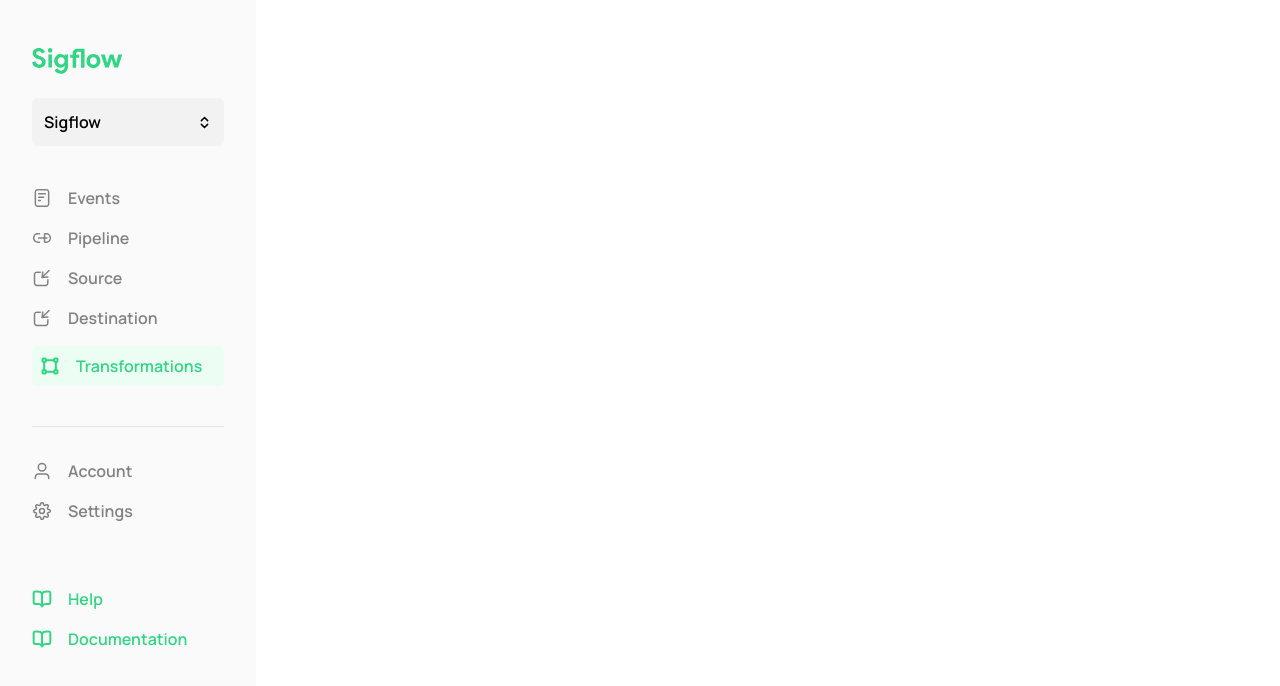
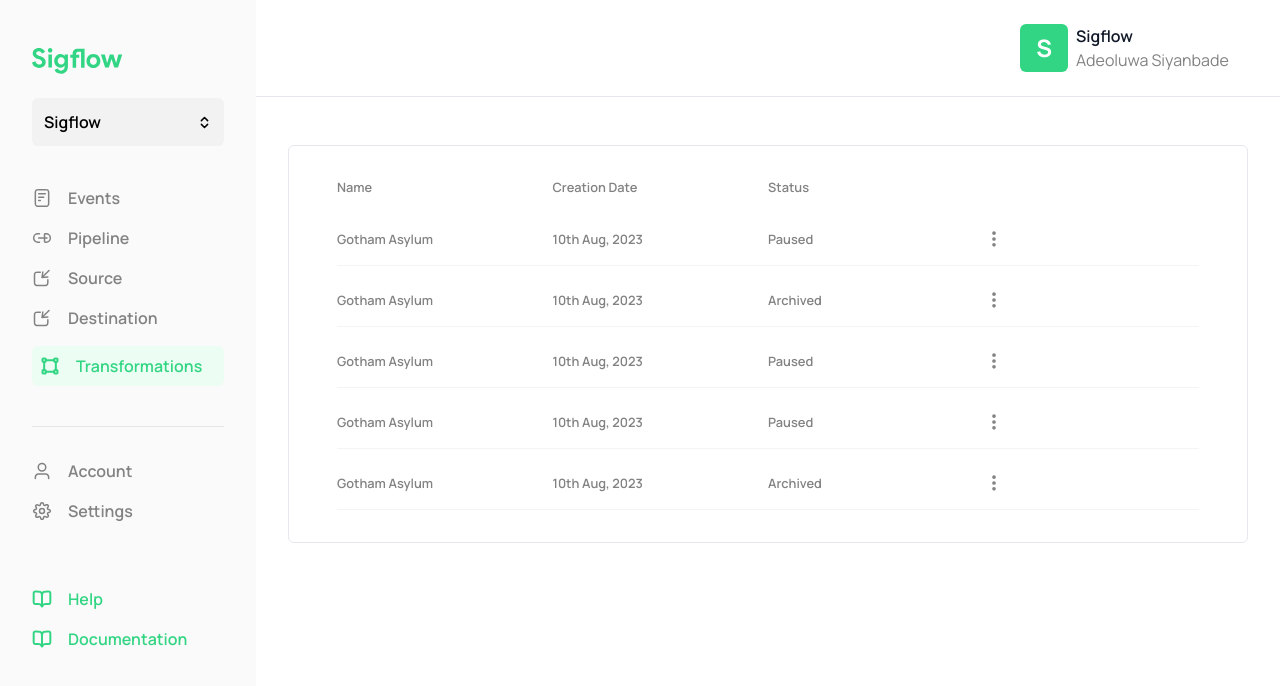
Before and after one commit to Sheriff-Oladimeji/sigFlow, a Next.js app: page /dashboard in a window 1280 px wide. Shown: the top 686 px of the page. Built offline with nearby package versions, Linux system fonts and the light colour scheme.

Commit message:
feat update dashboard

```diff
--- a/src/app/dashboard/page.tsx
+++ b/src/app/dashboard/page.tsx
@@ -1,10 +1,12 @@
 import Navbar from '@/components/Navbar'
+import Transformation from '@/components/Transformation'
 import React from 'react'
 
 const page = () => {
   return (
-    <section className='min-h-screen h-screen'>
-      <Navbar/>
+    <section className='min-h-screen h-screen flex flex-col md:flex-row'>
+      <Navbar />
+      <Transformation/>
    </section>
   )
 }
--- a/src/app/page.tsx
+++ b/src/app/page.tsx
@@ -22,17 +22,17 @@ const page = () => {
             <Login />
             <p className="text-[#828282] font-semibold text-center mb-4">OR</p>
             <div className="flex  items-center gap-6">
-              <p className="flex gap-4 border  border-gray-300 rounded-lg items-center p-2">
+              <p className="flex gap-4 border flex-col sm:flex-row   border-gray-300 rounded-lg items-center p-2">
                 <span className="text-sm">Sign in with Github</span>
                 <Image src={github} alt="" />
               </p>
-              <p className="flex gap-4 border  border-gray-300 rounded-lg items-center p-2">
-                <span className="text-sm">Sign in with Github</span>
+              <p className="flex flex-col sm:flex-row gap-4 border  border-gray-300 rounded-lg items-center p-2">
+                <span className="text-sm">Sign in with Google</span>
                 <Image src={google} alt="" />
               </p>
             </div>
             <div className="flex flex-col items-center mt-4">
-              <p className="flex gap-4 border  border-gray-300 rounded-lg items-center p-2">
+              <p className="flex gap-4 border   border-gray-300 rounded-lg items-center p-2">
                 <span className="text-sm">Sign in with SS0</span>
                 <Image src={key} alt="" />
               </p>
@@ -40,7 +40,10 @@ const page = () => {
           </div>
         </main>
         <span className="text-dark flex justify-center items-center gap-1 mt-3">
-          Don’t have an account? <Link href="/signup" className="text-green font-semibold">Sign Up</Link>
+          Don’t have an account?{" "}
+          <Link href="/signup" className="text-green font-semibold">
+            Sign Up
+          </Link>
         </span>
       </section>
     </section>
--- a/src/components/Header.tsx
+++ b/src/components/Header.tsx
@@ -1,15 +1,21 @@
 import React from "react";
-
+import logo from "public/Sigflow.svg";
+import Image from "next/image";
 const Header = () => {
   return (
-    <div className="absolute top-8  right-[1%]">
-      <div className="flex gap-2 items-center">
-        <div className="bg-green py-2 px-4 rounded-md">
-          <h3 className="text-white text-2xl font-extrabold">S</h3>
+    <div className=" border-b border-[#E6E7EC]">
+      <div className="flex justify-between items-center py-6 w-[90%] mx-auto flex-wrap gap-6">
+        <div className="md:invisible">
+          <Image src={logo} alt="logo" />
         </div>
-        <div className="flex flex-col">
-          <p className="text-dark  font-semibold">Sigflow</p>
-          <p className="text-[#828282]">Adeoluwa Siyanbade</p>
+        <div className="flex gap-2 items-center">
+          <div className="bg-green py-2 px-4 rounded-md">
+            <h3 className="text-white  text-xl md:text-2xl font-extrabold">S</h3>
+          </div>
+          <div className="flex flex-col">
+            <p className="text-dark  font-semibold">Sigflow</p>
+            <p className="text-[#828282]">Adeoluwa Siyanbade</p>
+          </div>
         </div>
       </div>
     </div>
--- a/src/components/Transformation.tsx
+++ b/src/components/Transformation.tsx
@@ -1,12 +1,105 @@
-import React from 'react'
-import Header from './Header'
+import React from "react";
+import Header from "./Header";
+import dot from "public/dots-vertical.svg";
+import Image from "next/image";
+
+interface Item {
+  id: number;
+  name: string;
+  date: string;
+  status: string;
+}
+
+const items: Item[] = [
+  {
+    id: 1,
+    name: "Gotham Asylum",
+    date: "10th Aug, 2023",
+    status: "Paused",
+  },
+  {
+    id: 2,
+    name: "Gotham Asylum",
+    date: "10th Aug, 2023",
+    status: "Archived",
+  },
+  {
+    id: 3,
+    name: "Gotham Asylum",
+    date: "10th Aug, 2023",
+    status: "Paused",
+  },
+  {
+    id: 3,
+    name: "Gotham Asylum",
+    date: "10th Aug, 2023",
+    status: "Paused",
+  },
+  {
+    id: 4,
+    name: "Gotham Asylum",
+    date: "10th Aug, 2023",
+    status: "Archived",
+  },
+];
 
 const Transformation = () => {
   return (
-    <div className='relative w-[80%] '>
-      <Header/>
+    <div className="relative w-full md:w-[80%] ">
+      <Header />
+      <main className="border border-[#E6E7EC] rounded-md py-8 px-4  md:px-12 mx-4 sm:mx-6 md:mx-8 my-12">
+        <div className="grid grid-cols-4 text-[#828282] justify-between mb-8 w-full items-center font-semibold">
+          <small>Name</small>
+          <small>Creation Date</small>
+          <small>Status</small>
+          <small className="invisible">hi</small>
+        </div>
+        <div className="flex flex-col gap-6 w-full">
+          {items.map((item) => (
+            <div
+              className="grid grid-cols-4 pb-4 text-[#828282] justify-between items-center font-semibold border-b  border-gray-100 w-full"
+              key={item.id}
+            >
+              <small>{item.name}</small>
+              <small>{item.date}</small>
+              <small>{item.status}</small>
+              <svg
+                xmlns="http://www.w3.org/2000/svg"
+                width="20"
+                height="20"
+                viewBox="0 0 20 20"
+                fill="none"
+              >
+                <path
+                  d="M9.99999 10.8333C10.4602 10.8333 10.8333 10.4602 10.8333 9.99999C10.8333 9.53976 10.4602 9.16666 9.99999 9.16666C9.53975 9.16666 9.16666 9.53976 9.16666 9.99999C9.16666 10.4602 9.53975 10.8333 9.99999 10.8333Z"
+                  stroke="#828282"
+                  stroke-width="2"
+                  stroke-linecap="round"
+                  stroke-linejoin="round"
+                />
+                <path
+                  d="M9.99999 4.99999C10.4602 4.99999 10.8333 4.6269 10.8333 4.16666C10.8333 3.70642 10.4602 3.33333 9.99999 3.33333C9.53975 3.33333 9.16666 3.70642 9.16666 4.16666C9.16666 4.6269 9.53975 4.99999 9.99999 4.99999Z"
+                  stroke="#828282"
+                  stroke-width="2"
+                  stroke-linecap="round"
+                  stroke-linejoin="round"
+                />
+                <path
+                  d="M9.99999 16.6667C10.4602 16.6667 10.8333 16.2936 10.8333 15.8333C10.8333 15.3731 10.4602 15 9.99999 15C9.53975 15 9.16666 15.3731 9.16666 15.8333C9.16666 16.2936 9.53975 16.6667 9.99999 16.6667Z"
+                  stroke="#828282"
+                  stroke-width="2"
+                  stroke-linecap="round"
+                  stroke-linejoin="round"
+                />
+              </svg>
+            </div>
+
+          ))}
+
+        </div>
+      </main>
     </div>
-  )
-}
+  );
+};
 
-export default Transformation
+export default Transformation;
```
